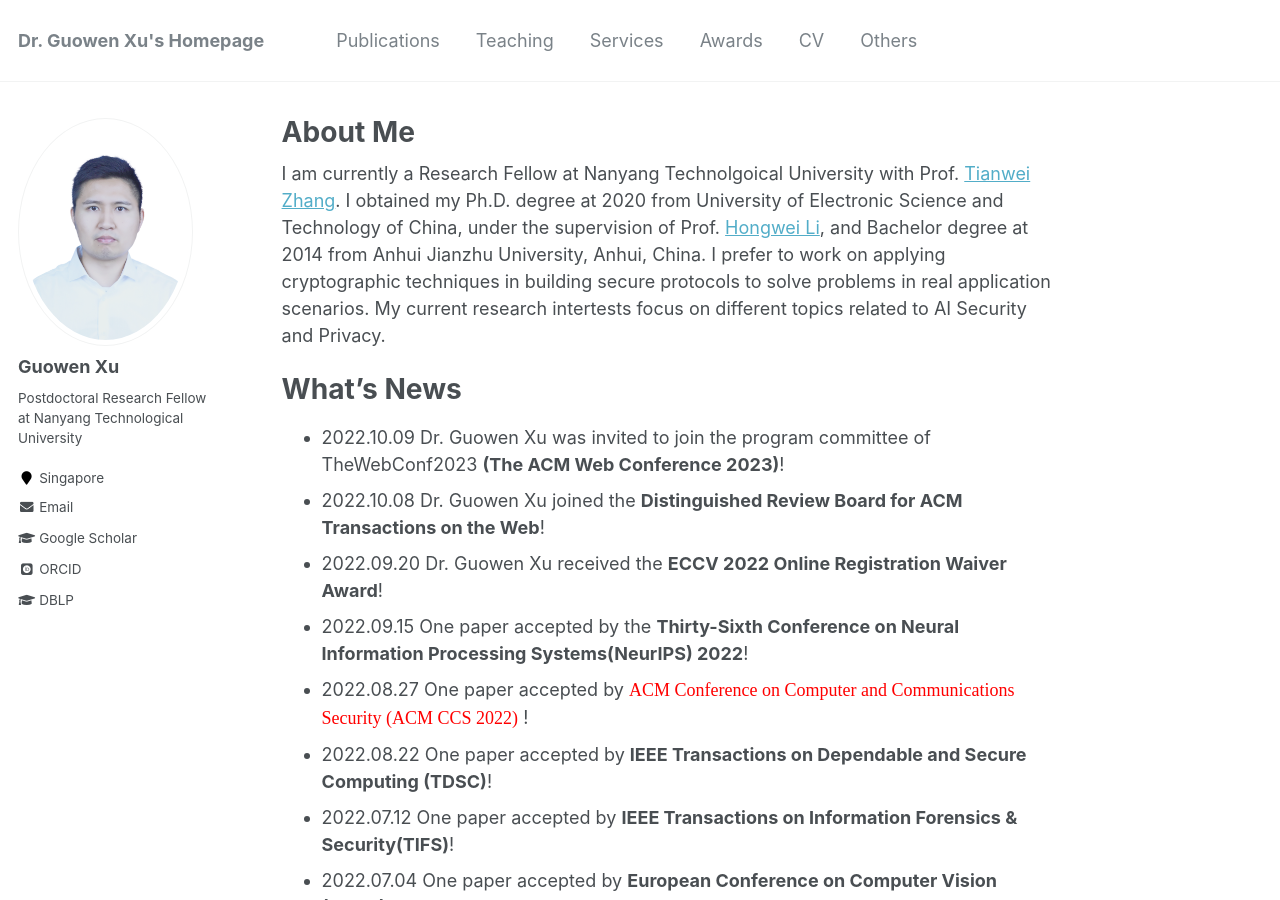
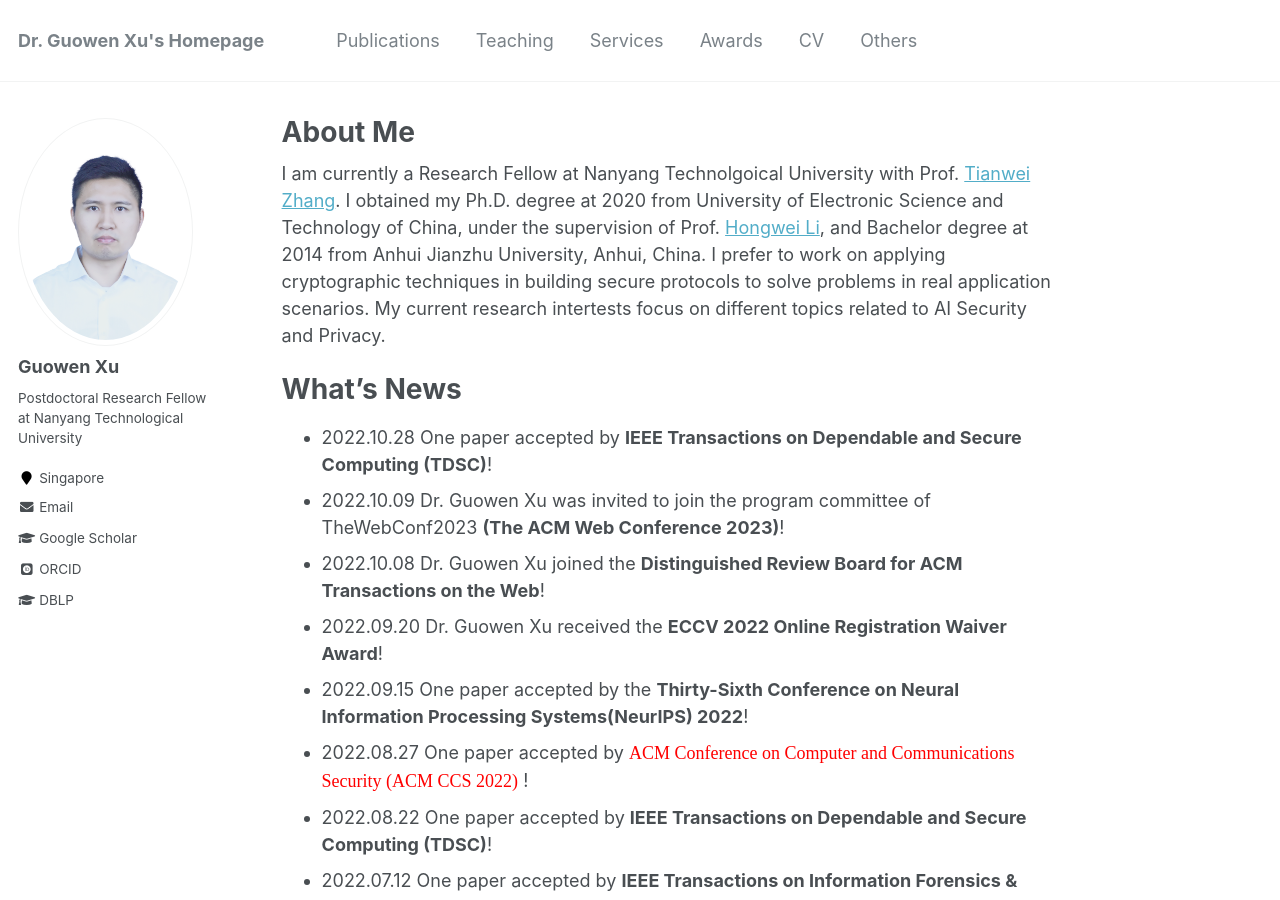
Before and after one commit to Guowen-xu/guowen-xu.github.io, a Jekyll site: the page built from _pages/about.md, in a window 1280 px wide and 900 px high. Built offline with Jekyll 4.4.1, drawn with Linux system fonts in a browser that asks for light colours; some web fonts are replaced.

Commit message:
Update about.md

```diff
--- a/_pages/about.md
+++ b/_pages/about.md
@@ -13,6 +13,7 @@ redirect_from:
 
 What's News
 ======
+- 2022.10.28 One paper  accepted by **IEEE Transactions on Dependable and Secure Computing (TDSC)**!
 - 2022.10.09 Dr. Guowen Xu was invited to join the program committee of TheWebConf2023 **(The ACM
 Web Conference 2023)**!
 - 2022.10.08 Dr. Guowen Xu joined the **Distinguished Review Board for ACM Transactions on the Web**!
```
